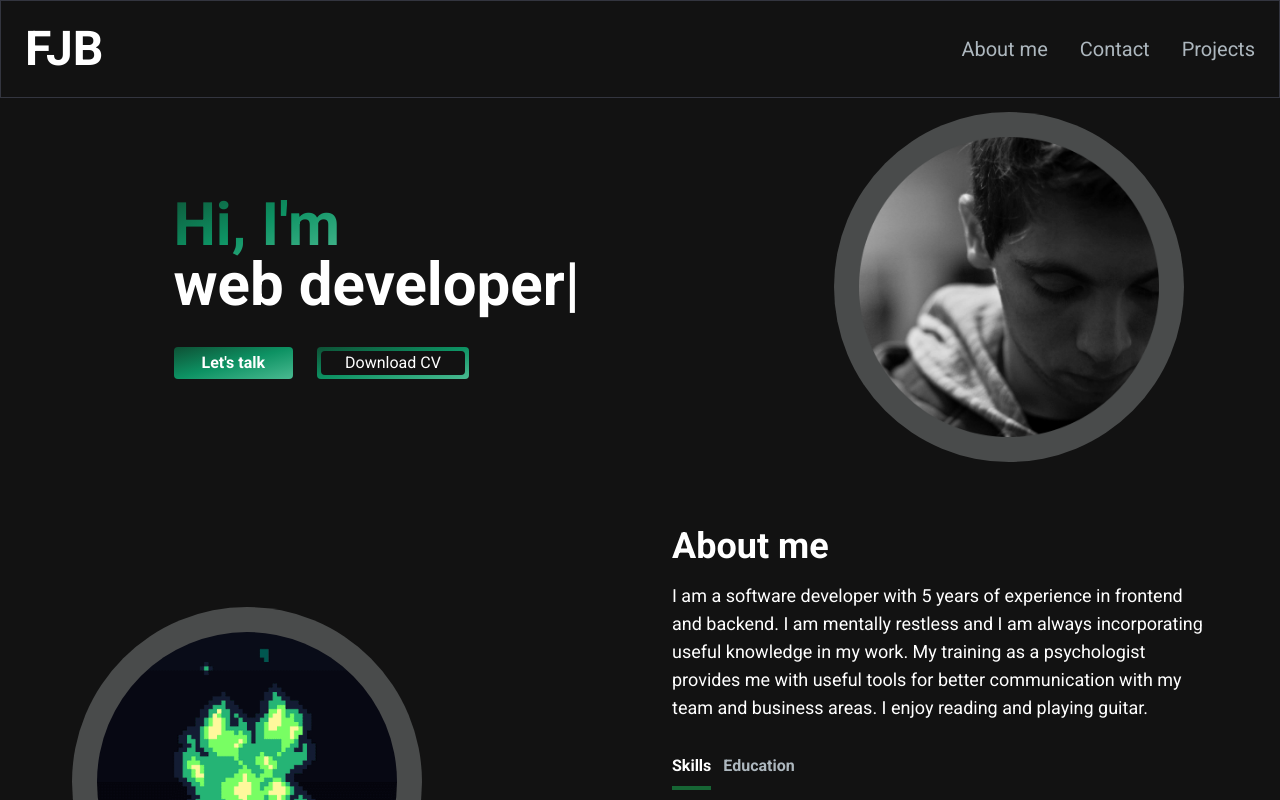
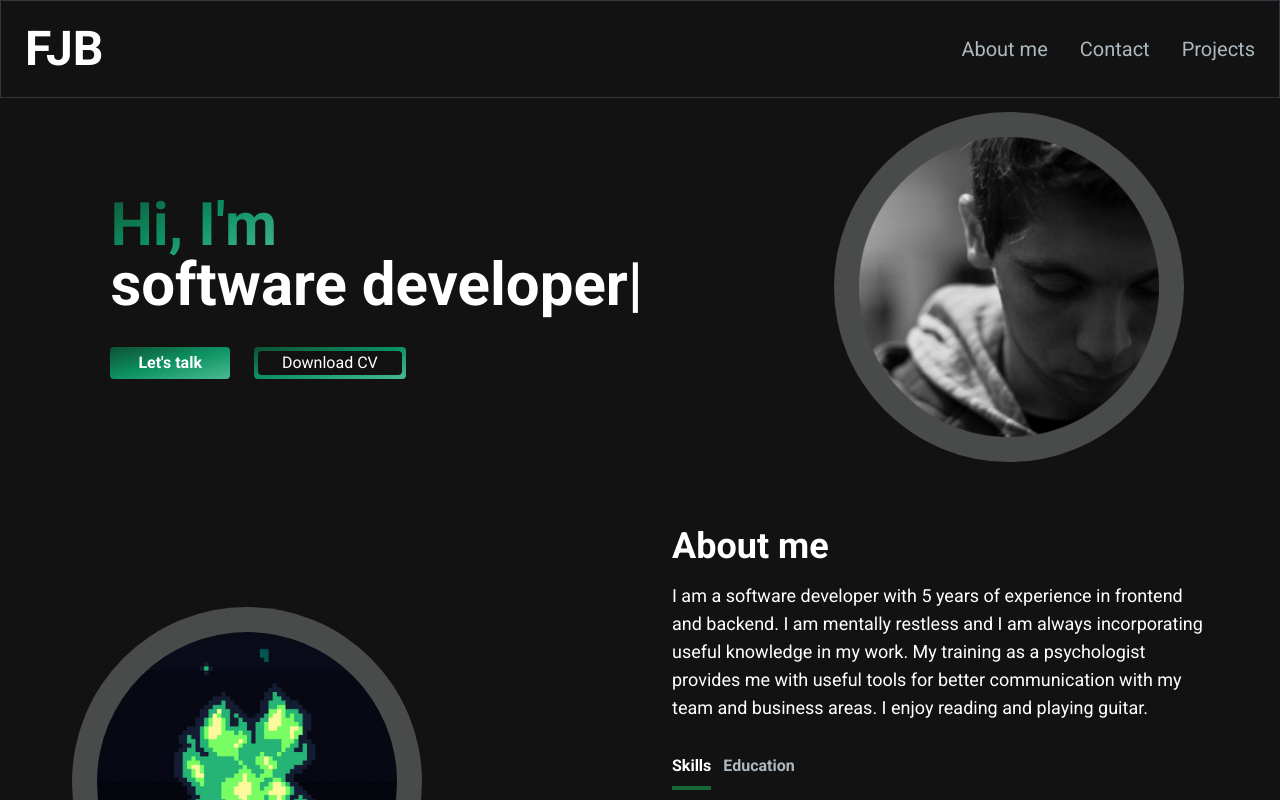
Before and after one commit to FacundoBettella/web-portfolio, a Next.js app: page / in a window 1280 px wide. Shown: the top 800 px of the page. Built offline with nearby package versions, Linux system fonts and the light colour scheme.

Commit message:
Update name and title in HeroSection component

```diff
--- a/app/section/HeroSection.tsx
+++ b/app/section/HeroSection.tsx
@@ -17,7 +17,7 @@ const HeroSection = () => {
             </span>
             <br />
             <TypeAnimation
-              sequence={["Facu", 2000, "web developer", 2000]}
+              sequence={["Facundo", 2000, "software developer", 2000]}
               wrapper="span"
               speed={5}
               repeat={Infinity}
```
